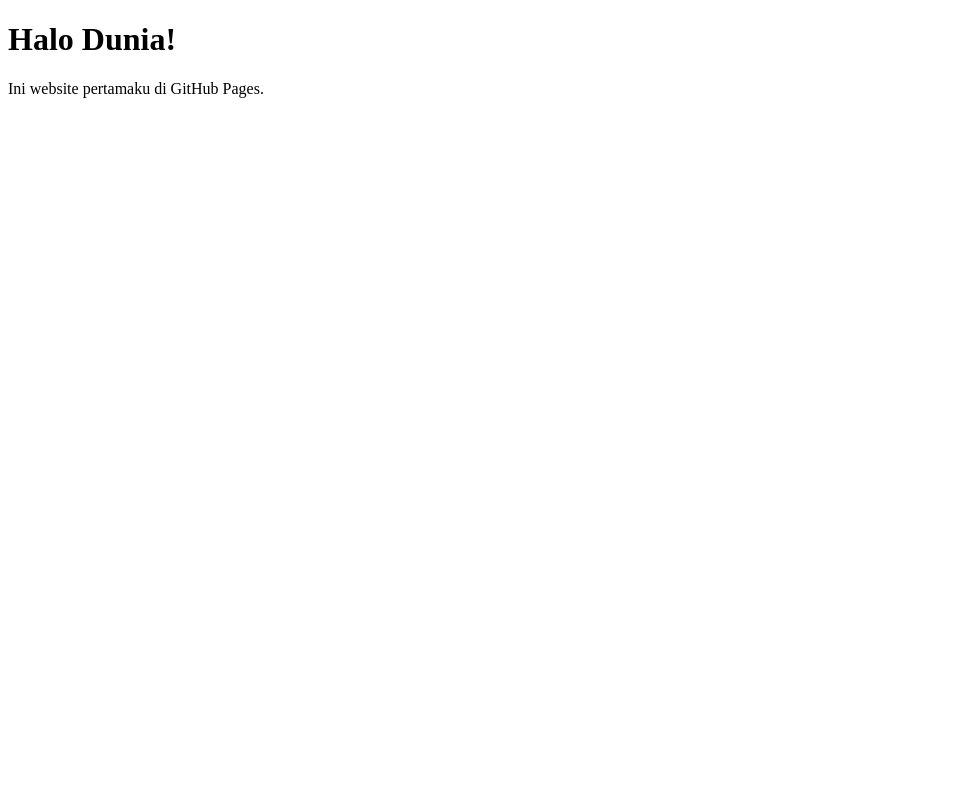
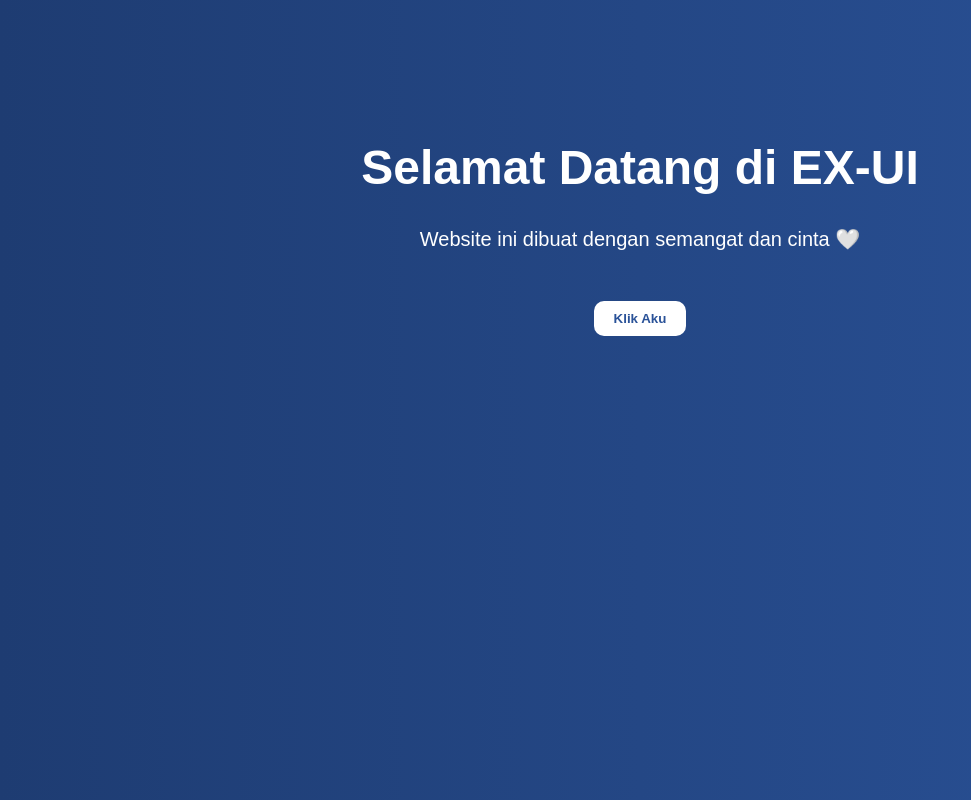
Before and after one commit to ex-ui/webpertama, a plain HTML site: page index.html in a window 1280 px wide. Shown: the whole page, without its empty margins (0-971 px from the left). Drawn offline with Linux system fonts and the light colour scheme.

Commit message:
Update index.html

```diff
--- a/index.html
+++ b/index.html
@@ -2,10 +2,40 @@
 <html lang="id">
 <head>
   <meta charset="UTF-8">
-  <title>Web Pertama</title>
+  <meta name="viewport" content="width=device-width, initial-scale=1.0">
+  <title>EX-UI - Website Keren</title>
+  <style>
+    body {
+      background: linear-gradient(to right, #1e3c72, #2a5298);
+      color: white;
+      font-family: sans-serif;
+      text-align: center;
+      padding-top: 100px;
+    }
+    h1 {
+      font-size: 48px;
+    }
+    p {
+      font-size: 20px;
+    }
+    .button {
+      margin-top: 30px;
+      padding: 10px 20px;
+      background: #fff;
+      color: #2a5298;
+      border: none;
+      border-radius: 10px;
+      font-weight: bold;
+      cursor: pointer;
+    }
+    .button:hover {
+      background: #ddd;
+    }
+  </style>
 </head>
 <body>
-  <h1>Halo Dunia!</h1>
-  <p>Ini website pertamaku di GitHub Pages.</p>
+  <h1>Selamat Datang di EX-UI</h1>
+  <p>Website ini dibuat dengan semangat dan cinta 🤍</p>
+  <button class="button" onclick="alert('Kamu pencet tombolnya 😎')">Klik Aku</button>
 </body>
 </html>
```
